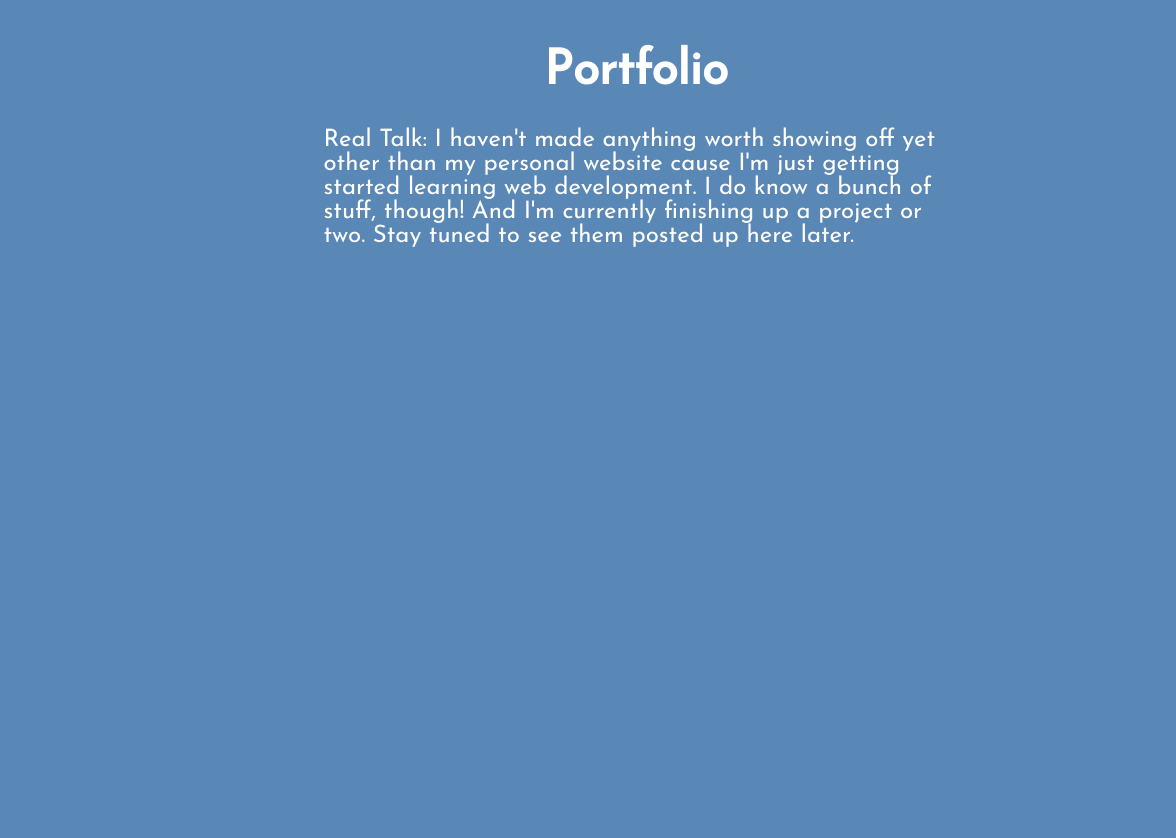
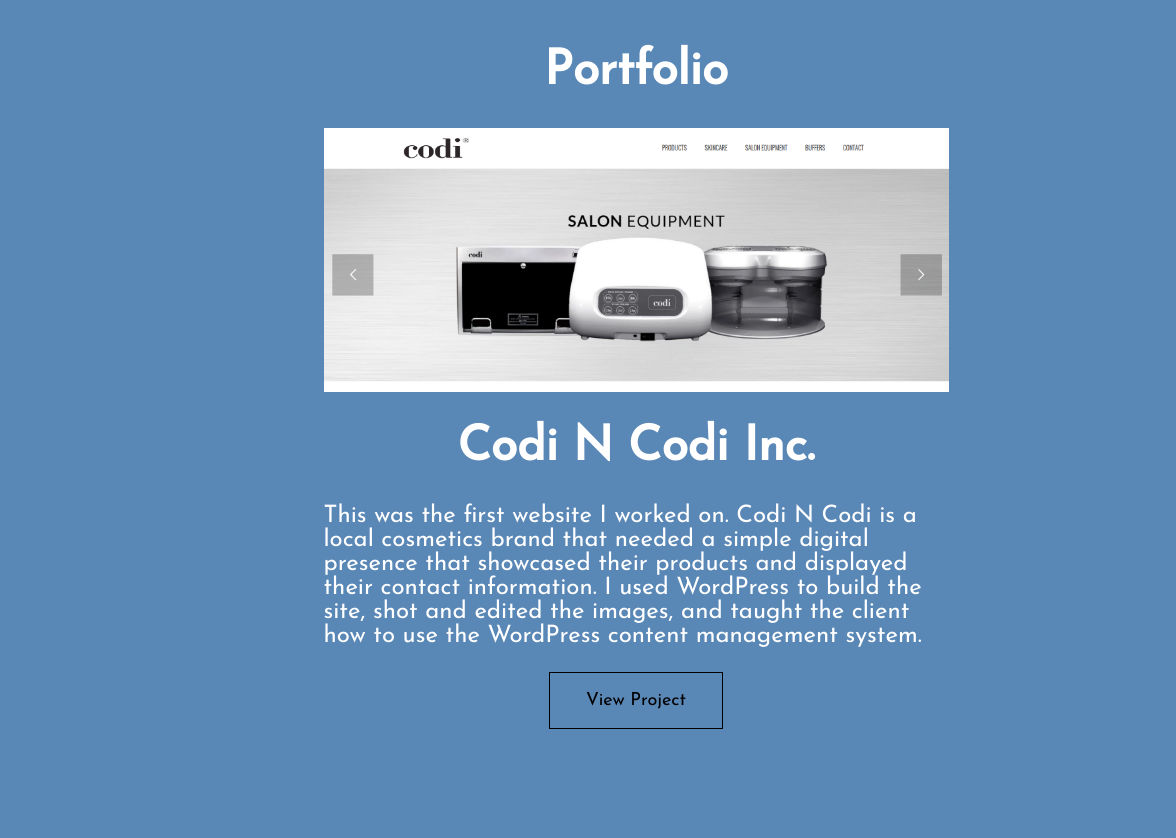
Before and after one commit to judopower/david-personal-site, a plain HTML site: page portfolio.html in a window 1280 px wide. Shown: the full height of the page, 104-1280 px from the left. Before the commit the page ends 800 px from the top, so only its background shows below. Drawn offline with nearby package versions, Linux system fonts and the light colour scheme.

Commit message:
Updated Portfolio Page with Codi
Added completed project for portfolio

```diff
--- a/portfolio.html
+++ b/portfolio.html
@@ -30,6 +30,26 @@
 			text-align: center;
 		}
 
+		#codi-pic {
+			width: 100%;
+		}
+
+		.buttons {
+			display: block;
+			text-align: center;
+			margin-left: auto;
+			margin-right: auto;
+			margin-bottom: 1.8em;
+		}
+
+		.buttons button {
+			background: rgba(0, 0, 0, 0);
+			padding: 1em 2em 1em 2em;
+			font-size: 0.75em;
+			font-family: 'Josefin Sans', sans-serif;
+			border: 1px solid black;
+		}
+
 		@media screen and (min-width: 667px) {
 			#portfolio-content {
 				position: relative;
@@ -44,7 +64,10 @@
 
 		<div id="portfolio-content">
 			<h1 class="portfolio-header">Portfolio</h1>
-			<p class="portfolio-text"> Real Talk: I haven't made anything worth showing off yet other than my personal website cause I'm just getting started learning web development. I do know a bunch of stuff, though! And I'm currently finishing up a project or two. Stay tuned to see them posted up here later.</p>
+			<a href="http://www.codincodi.com/"><img id="codi-pic" src="images/codi-homepage.png" alt="Homepage of Codi N Codi Inc"></a>
+			<h1 class="portfolio-header">Codi N Codi Inc.</h1>
+			<p class="portfolio-text">This was the first website I worked on. Codi N Codi is a local cosmetics brand that needed a simple digital presence that showcased their products and displayed their contact information. I used WordPress to build the site, shot and edited the images, and taught the client how to use the WordPress content management system.</p>
+			<a class="buttons" href="http://www.codincodi.com/"><button>View Project</button></a>
 		</div>
 		<nav>
 			<ul>
```
Also changed, not shown: images/codi-homepage.png (added).
